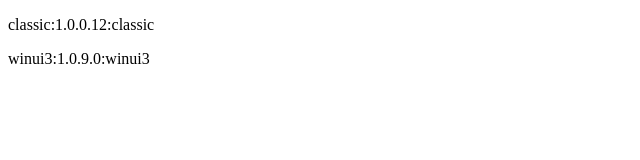
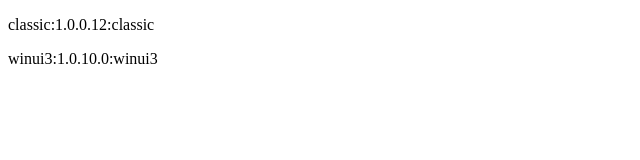
Before and after one commit to Birdjiujiuuu/birdjiujiuuu.github.io, a plain HTML site: page magicapp/history/version.html in a window 1280 px wide. Shown: the full height of the page, 0-640 px from the left. Drawn offline with Linux system fonts and the light colour scheme.

Commit message:
Update version.html

```diff
--- a/magicapp/history/version.html
+++ b/magicapp/history/version.html
@@ -7,6 +7,6 @@
 
 <body>
 	<p>classic:1.0.0.12:classic</p>
-	<p>winui3:1.0.9.0:winui3</p>
+	<p>winui3:1.0.10.0:winui3</p>
 </body>
 </html>
```
